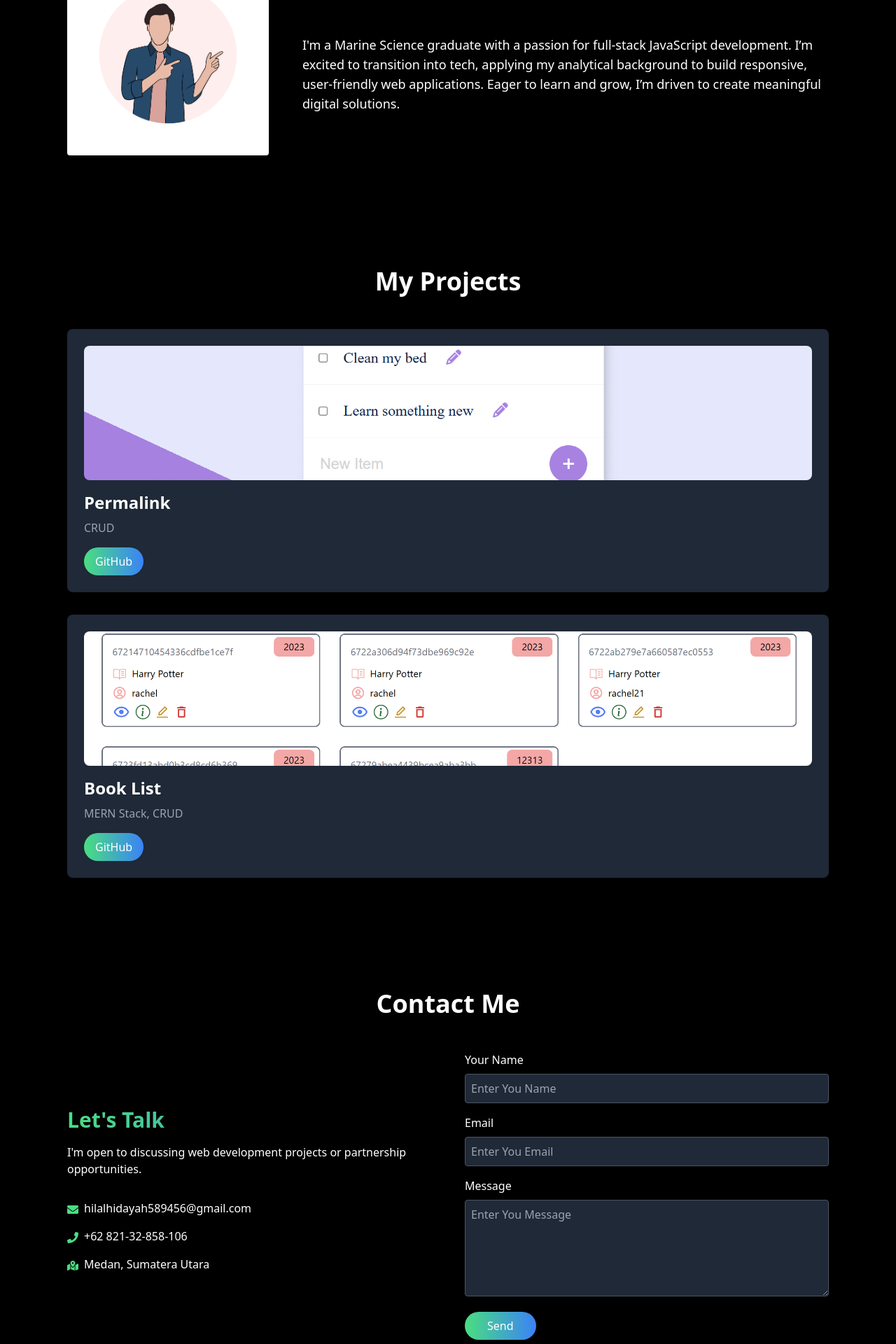
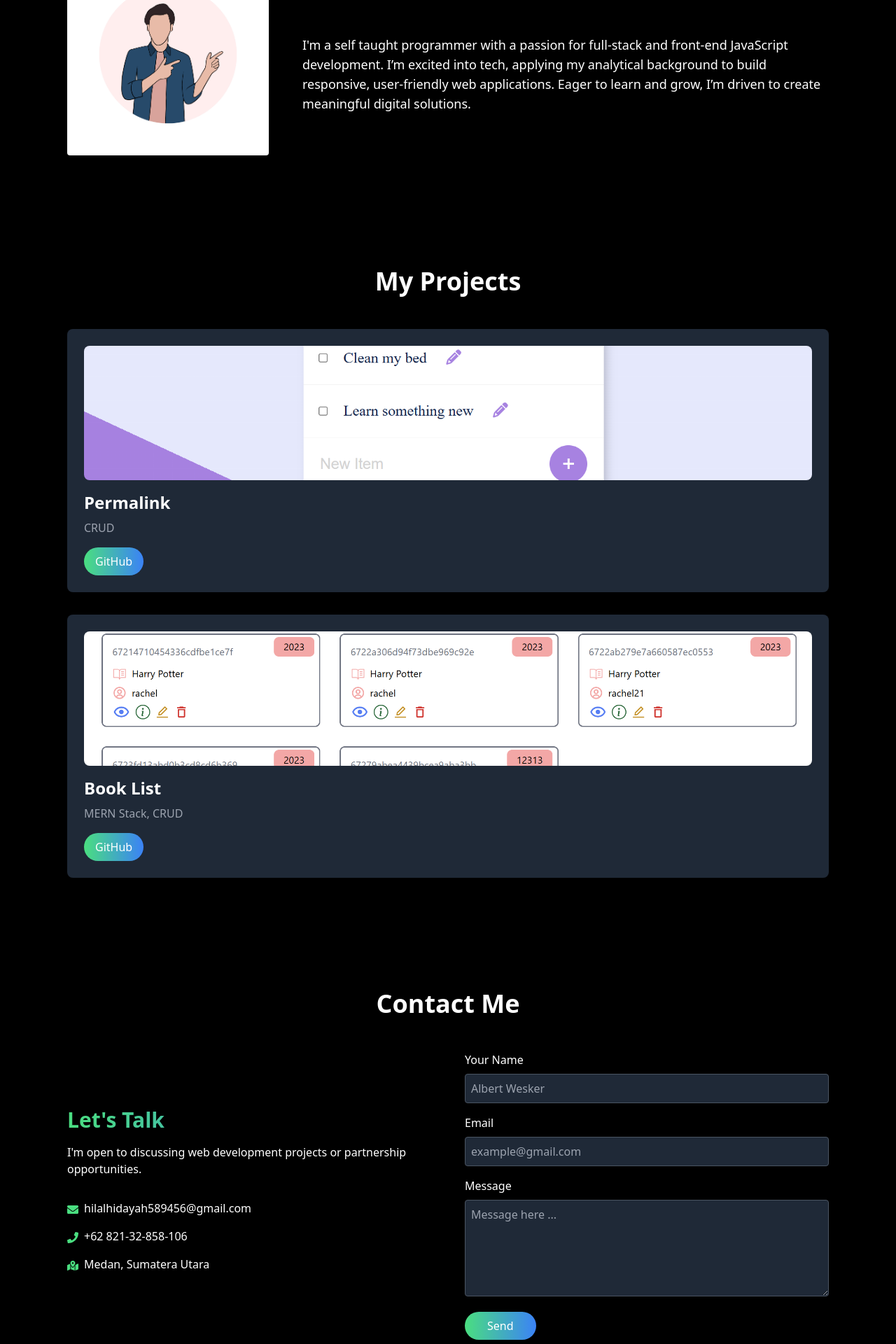
Before and after one commit to Hilalhidayah17/Personal-Portfolio, a React (Vite) app: page / in a window 1280 px wide. Shown: the part 767-2687 px from the top of the page at 70% size. Built offline with nearby package versions, Linux system fonts and the light colour scheme.

Commit message:
Enhance HTML structure and update personal description in About section; modify form placeholders in Contact component

```diff
--- a/index.html
+++ b/index.html
@@ -1,5 +1,5 @@
 <!DOCTYPE html>
-<html lang="en">
+<html lang="en" class="scroll-smooth">
   <head>
     <meta charset="UTF-8" />
     <link rel="icon" type="image/png" href="/logo-header.png" />
--- a/src/components/About-me.jsx
+++ b/src/components/About-me.jsx
@@ -15,11 +15,11 @@ export default function About() {
           <div className="flex-1 mt-12">
             <h2 className="text-4xl font-bold text-left mb-12">About Me</h2>
             <p className="text-lg mb-8">
-              I'm a Marine Science graduate with a passion for full-stack
-              JavaScript development. I’m excited to transition into tech,
-              applying my analytical background to build responsive,
-              user-friendly web applications. Eager to learn and grow, I’m
-              driven to create meaningful digital solutions.
+              I'm a self taught programmer with a passion for full-stack and
+              front-end JavaScript development. I’m excited into tech, applying
+              my analytical background to build responsive, user-friendly web
+              applications. Eager to learn and grow, I’m driven to create
+              meaningful digital solutions.
             </p>
           </div>
         </div>
--- a/src/components/Contact.jsx
+++ b/src/components/Contact.jsx
@@ -37,7 +37,10 @@ export default function Contact() {
             </div>
           </div>
           <div className="flex-1 w-full">
-            <form className="space-y-4">
+            <form
+              className="space-y-4"
+              action="mailto:hilalhidayah589456@gmail.com"
+            >
               <div>
                 <label htmlFor="name" className="block mb-2">
                   Your Name
@@ -46,18 +49,20 @@ export default function Contact() {
                   type="text"
                   className="w-full p-2 rounded bg-gray-800 border border-gray-600 focus:outline-none
                   focus:border-green-400"
-                  placeholder="Enter You Name"
+                  placeholder="Albert Wesker"
+                  id="name"
                 />
               </div>
               <div>
-                <label htmlFor="emial" className="block mb-2">
+                <label htmlFor="email" className="block mb-2">
                   Email
                 </label>
                 <input
                   type="text"
                   className="w-full p-2 rounded bg-gray-800 border border-gray-600 focus:outline-none
                   focus:border-green-400"
-                  placeholder="Enter You Email"
+                  placeholder="example@gmail.com"
+                  id="email"
                 />
               </div>
               <div>
@@ -69,7 +74,8 @@ export default function Contact() {
                   className="w-full p-2 rounded bg-gray-800 border border-gray-600 focus:outline-none
                   focus:border-green-400"
                   rows="5"
-                  placeholder="Enter You Message"
+                  placeholder="Message here ..."
+                  id="message"
                 />
               </div>
               <button
```
